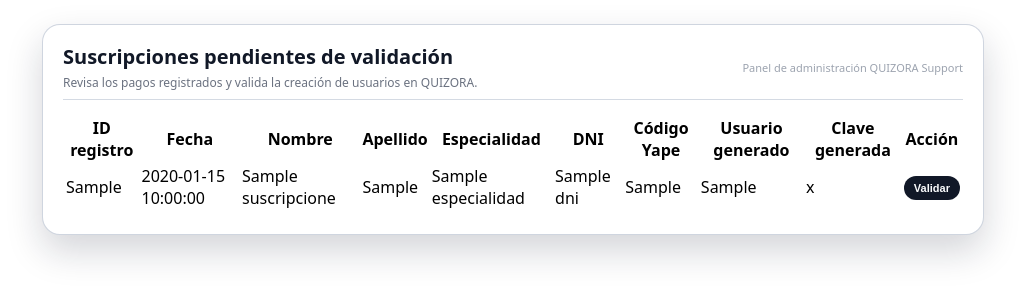
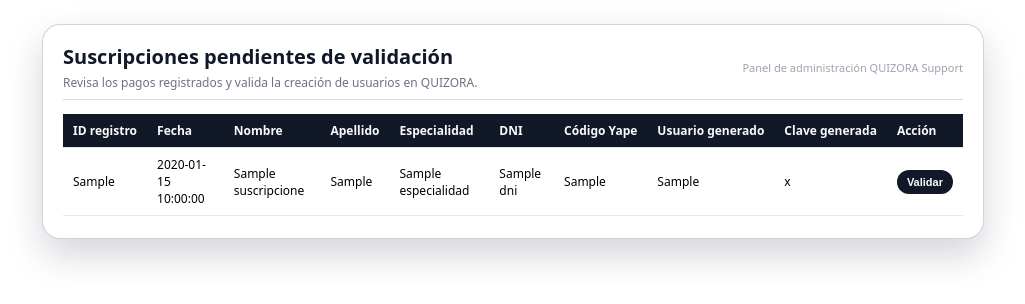
Before and after one commit to vima-vip/quizora-support-services, a Flask app: template templates/admin_suscripciones.html in a window 1280 px wide. Shown: the top 304 px of the page, without its empty margins (127-1152 px from the left). Run offline with Flask 3, Linux system fonts and the light colour scheme; the template is opened without the code that fills it: most values are stand-ins (such as "Sample title", 1, 10 or a date in 2020).

Commit message:
Refactor admin_suscripciones.html layout and styles
Updated the HTML structure for the admin subscriptions page, including a new table class for styling.

```diff
--- a/templates/admin_suscripciones.html
+++ b/templates/admin_suscripciones.html
@@ -17,7 +17,7 @@
   </div>
 
   {% if suscripciones and suscripciones|length > 0 %}
-    <table>
+    <table class="admin-table">
       <thead>
         <tr>
           <th>ID registro</th>
```
